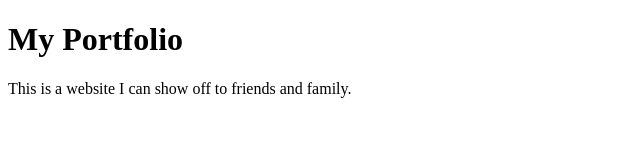
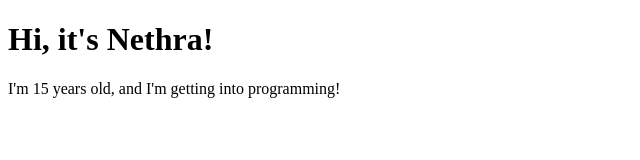
Before and after one commit to alphagirl1/my-portfolio, a plain HTML site: page index.html in a window 1280 px wide. Shown: the whole page, without its empty margins (0-640 px from the left). Drawn offline with Linux system fonts and the light colour scheme.

Commit message:
make the page about me

```diff
--- a/index.html
+++ b/index.html
@@ -1,10 +1,10 @@
 <!DOCTYPE html>
 <html>
     <head>
-        <title>My Portfolio</title>
+        <title>Nethra's Portfolio</title>
     </head>
     <body>
-        <h1>My Portfolio</h1>
-        <p>This is a website I can show off to friends and family.</p>
+        <h1>Hi, it's Nethra!</h1>
+        <p>I'm 15 years old, and I'm getting into programming!</p>
     </body>
 </html>
```
